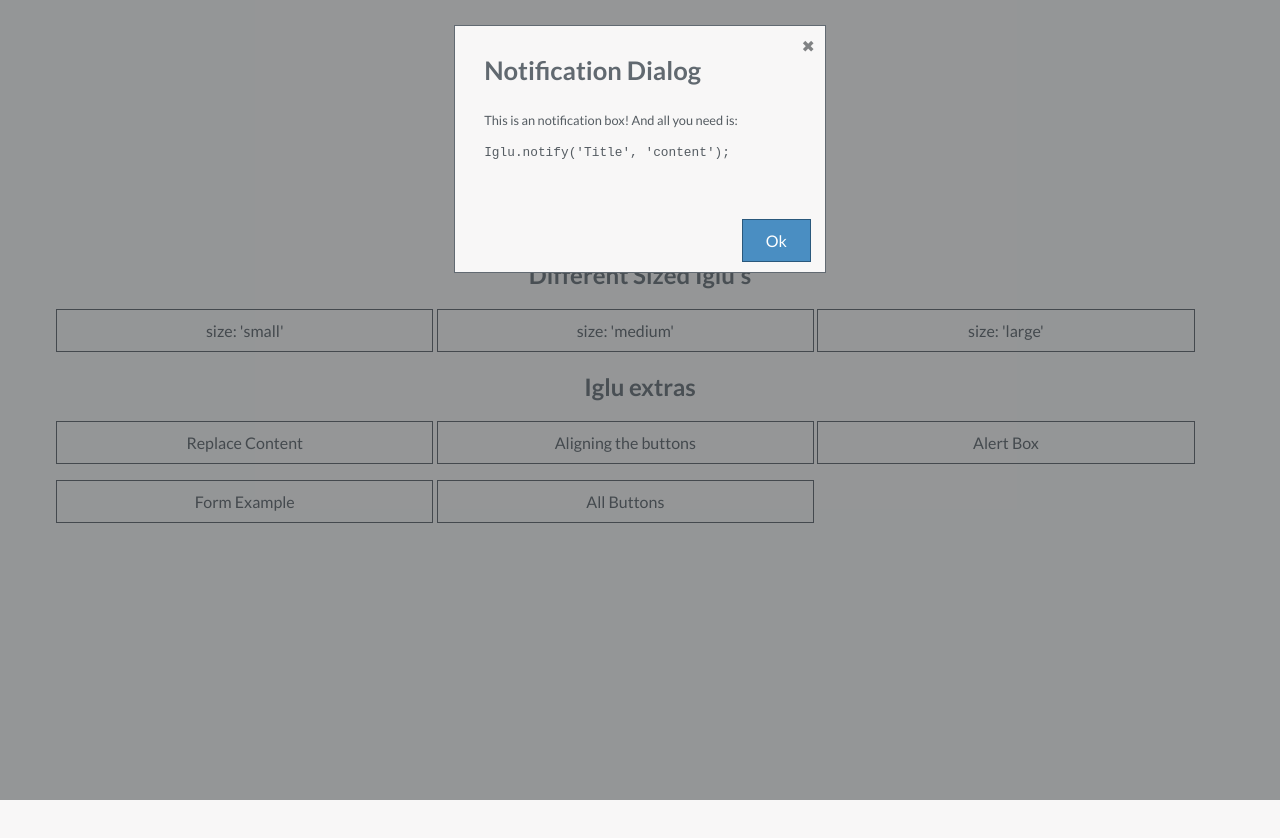
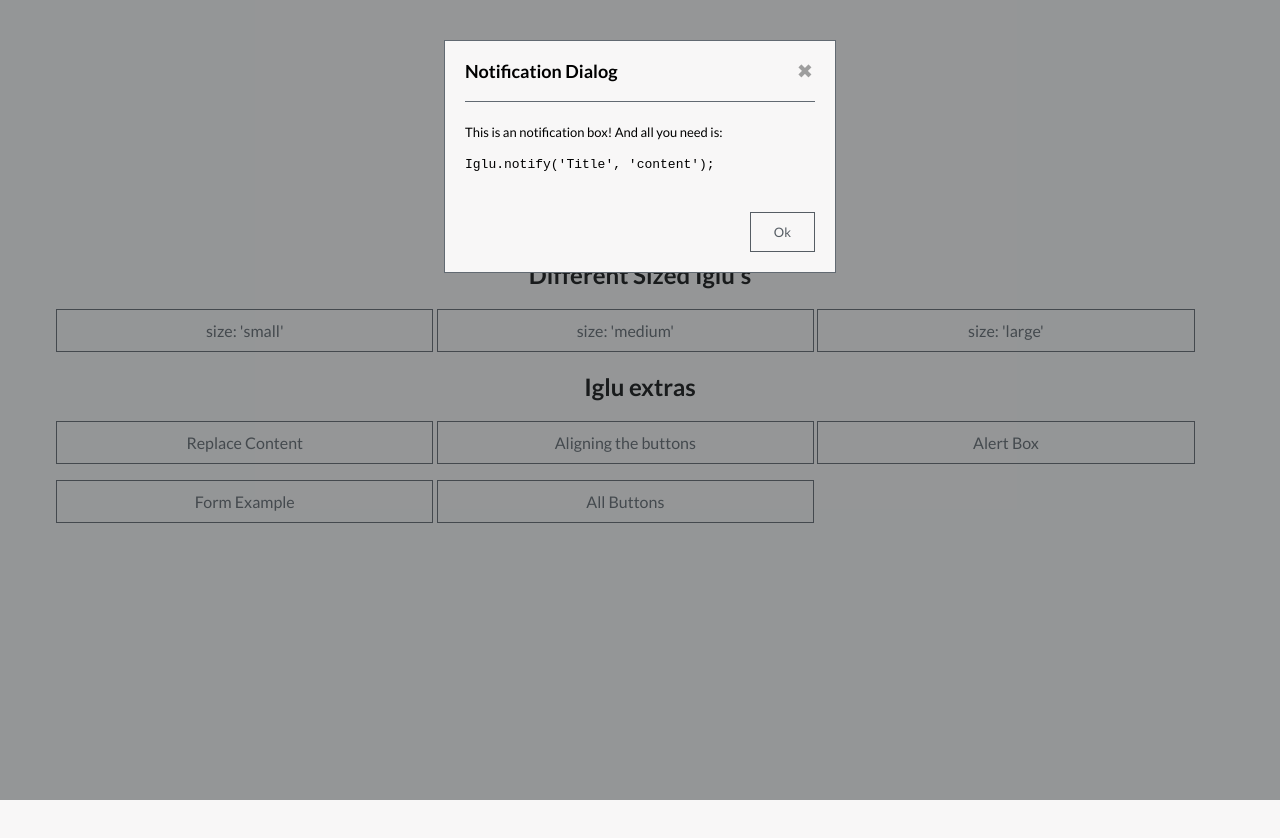
Before and after one commit to NigelGreenway/inuitcss.plugins.iglu, a website: page demo-docs/index.html in a window 1280 px wide. Both pictures are taken after a click on the button "Alert Box". Drawn offline with Linux system fonts and the light colour scheme.

Commit message:
Full overhaul of Iglu SASS / JS and demo files

```diff
--- a/_plugins.iglu.scss
+++ b/_plugins.iglu.scss
@@ -6,62 +6,47 @@
 \*------------------------------------*/
 
 /** Iglu globals **/
-$iglu-border:     1px solid lighten(hsla(210, 7.2727%, 21.5686%, 1.0000), 20%)!default;
-$iglu-font-color: hsla(210, 7%, 21%, 1.0)!default;
+$iglu-zindex:     100000 !default;
+$iglu-spacing:    20px !default;
+$iglu-font-size:  13px !default;
+$iglu-font-color: hsla(0, 0 ,0, 1.0000) !default;
 
 /** Iglu **/
-$iglu-zindex:           100000!default;
-$iglu-background-color: hsla(210, 7%, 21%, 0.5)!default;
+$iglu-background-color: hsla(210, 7%, 21%, 0.5) !default;
+$iglu-border:           1px solid lighten(hsla(210, 7.2727%, 21.5686%, 1.0000), 20%) !default;
 
 /** Iglu hut **/
-$iglu-hut-zindex:           $iglu-zindex+1!default;
-$iglu-hut-background-color: hsla(0, 5%, 97%, 1.0)!default;
+$iglu-hut-background-color: hsla(0, 5%, 97%, 1.0) !default;
+
+/** Close btn **/
+$close-icon:       "\2716" !default;
+$close-icon-color: hsla(0, 0, 62%, 1.0000) !default;
 
 /** Notification iglu hut **/
-$iglu-hut-notification-width:  350px!default;
-$iglu-hut-notification-height: 50px!default;
+$iglu-hut-notification-width:  350px !default;
+$iglu-hut-notification-height: 50px !default;
 
 /** Small iglu hut **/
-$iglu-hut-small-width:  50%!default;
-$iglu-hut-small-height: 100px!default;
+$iglu-hut-small-width:  50% !default;
+$iglu-hut-small-height: 100px !default;
 
 /** Medium iglu hut **/
-$iglu-hut-medium-width:  70%!default;
-$iglu-hut-medium-height: 300px!default;
+$iglu-hut-medium-width:  70% !default;
+$iglu-hut-medium-height: 300px !default;
 
 /** Large iglu hut **/
-$iglu-hut-large-width:  90%!default;
-$iglu-hut-large-height: 60%!default;
-
-/** Default button style */
-$iglu-hut-button-default-background:   #F5F5F5 !default;
-$iglu-hut-button-default-color:        hsl(210, 8%, 36%)!default;
-$iglu-hut-button-default-border-color: hsl(210, 8%, 36%)!default;
-
-/** Primary button style */
-$iglu-hut-button-primary-background:   #4a8ec2!default;
-$iglu-hut-button-primary-color:        #fff!default;
-$iglu-hut-button-primary-border-color: darken(#4a8ec2, 20%)!default;
-
-/** Warning button style */
-$iglu-hut-button-warning-background:   hsla(32, 82.8829%, 56.4706%, 1.0000);
-$iglu-hut-button-warning-color:        #fff!default;
-$iglu-hut-button-warning-border-color: darken(hsla(32, 82.8829%, 56.4706%, 1.0000), 20%)!default;
-
-/** Danger button style */
-$iglu-hut-button-danger-background:   hsla(354, 65.6899%, 56.1735%, 1.0000);
-$iglu-hut-button-danger-color:        #fff!default;
-$iglu-hut-button-danger-border-color: darken(hsla(354, 65.6899%, 56.1735%, 1.0000), 20%)!default;
+$iglu-hut-large-width:  90% !default;
+$iglu-hut-large-height: 60% !default;
 
 /*
  * This will stop the background scrolling
   * when an Iglu is active.
  */
-body.active-iglu{
+body.active-iglu {
     overflow: hidden;
 }
 
-.iglu{
+.iglu {
     position:         fixed;
     width:            100%;
     height:           100%;
@@ -73,157 +58,129 @@ body.active-iglu{
     overflow-x:       hidden;
     overflow-y:       scroll;
 
-    > .iglu__hut{
+    .iglu__hut {
         position:         relative;
         display:          block;
-        margin-top:       25px;
+        margin-top:       $iglu-spacing * 2;
+        margin-left:      auto;
+        margin-bottom:    0;
         margin-right:     auto;
-        margin-bottom:    0px;
-        margin-left:      auto;
-        padding:          10px;
+        padding:          ($iglu-spacing / 2) $iglu-spacing $iglu-spacing $iglu-spacing;
+        font-size:        $iglu-font-size;
         color:            $iglu-font-color;
         background-color: $iglu-hut-background-color;
-        z-index:          $iglu-hut-zindex;
+        z-index:          $iglu-zindex + 1;
         border:           $iglu-border;
 
-        &[size="notification"]{
+        &[size="notification"] {
             width:      $iglu-hut-notification-width;
             min-height: $iglu-hut-notification-height;
 
-            > .iglu__hut--body{
-                > .iglu__hut--content{
-                    min-height:$iglu-hut-notification-height;
+            .iglu__hut-body {
+                .iglu__hut-content {
+                    min-height: $iglu-hut-notification-height;
                 }
             }
         }
 
-        &[size="small"]{
-            width:  $iglu-hut-small-width;
+        &[size="small"] {
+            width:      $iglu-hut-small-width;
             min-height: $iglu-hut-small-height;
 
-            > .iglu__hut--body{
-                > .iglu__hut--content{
-                    min-height:$iglu-hut-small-height;
+            .iglu__hut-body {
+                .iglu__hut-content {
+                    min-height: $iglu-hut-small-height;
                 }
             }
         }
 
-        &[size="medium"]{
-            width: $iglu-hut-medium-width;
-            min-height:$iglu-hut-medium-height;
+        &[size="medium"] {
+            width:      $iglu-hut-medium-width;
+            min-height: $iglu-hut-medium-height;
 
-            > .iglu__hut--body{
-                > .iglu__hut--content{
-                    min-height:$iglu-hut-medium-height;
+            .iglu__hut-body {
+                .iglu__hut-content {
+                    min-height: $iglu-hut-medium-height;
                 }
             }
         }
 
-        &[size="large"]{
-            width: $iglu-hut-large-width;
-            min-height:$iglu-hut-large-height;
+        &[size="large"] {
+            width:      $iglu-hut-large-width;
+            min-height: $iglu-hut-large-height;
 
-            > .iglu__hut--body{
-                > .iglu__hut--content{
-                    min-height:$iglu-hut-large-height;
+            .iglu__hut-body {
+                .iglu__hut-content {
+                    min-height: $iglu-hut-large-height;
                 }
             }
         }
 
-        > .iglu__hut--body{
-            position: relative;
-            padding:  1.2rem;
-            display:  block;
-            z-index: ($iglu-hut-zindex + 1);
+        .iglu__hut-header {
+            position:      relative;
+            display:       block;
+            margin-bottom: $iglu-spacing;
+            z-index:       $iglu-zindex + 2;
+            line-height:   $iglu-spacing * 2;
+            border-bottom: $iglu-border;
 
-            > .close{
-                position: absolute;
-                top:      0;
-                right:    0;
-                cursor:   pointer;
-
-                &:hover{
-
-                }
+            h1 {
+                margin-top:    0;
+                margin-bottom: $iglu-spacing / 2;
+                padding-right: $iglu-spacing * 1.5; // Pad heading so that it can't be overlapped by the close button
+                font-size:     $iglu-font-size + 5;
+                text-align:    left;
             }
 
-            > h1{
-                margin-top: 0;
-                margin-bottom: 0;
-                font-size: 1.6em;
-                text-align: left;
-            }
+            .close {
+                height:      $iglu-spacing * 2;
+                width:       $iglu-spacing * 2;
+                position:    absolute;
+                top:         0;
+                right:       -$iglu-spacing / 2; // Move close button to corner
+                cursor:      pointer;
+                color:       $close-icon-color;
+                font-size:   $iglu-font-size * 1.5;
+                line-height: $iglu-spacing * 2;
+                text-align:  center;
 
-            > .iglu__hut--content{
-                font-size:      0.8rem;
-                line-height:    1.2rem;
-                color:          lighten($iglu-font-color, 15%);
-                padding-top:    1em;
+                &:before {
+                    content: $close-icon;
+                }
+
+                &:hover {
+                    &:before {
+                        color: darken($close-icon-color, 25%);
+                    }
+                }
             }
         }
 
-        > .iglu__hut--footer{
+        .iglu__hut-body {
+            position:       relative;
+            display:        block;
+            z-index:        $iglu-zindex + 2;
+            padding-bottom: $spacing-unit;
+
+            .iglu__hut-content {
+                font-size:   $iglu-font-size;
+                line-height: $iglu-spacing;
+                color:       $iglu-font-color;
+
+                p {
+                    margin-top: 0;
+                }
+            }
+        }
+
+        .iglu__hut-footer {
             position:   relative;
             display:    inline-block;
-            margin-top: 25px;
             width:      100%;
+            z-index:    $iglu-zindex + 2;
 
-
-            > .btn{
-                @extend .btn;
-
-                margin-right:     0.25rem;
-                background-color: $iglu-hut-button-default-background;
-                color:            $iglu-hut-button-default-color;
-                border-color:     $iglu-hut-button-default-border-color;
-
-                &:hover{
-                    background-color: darken($iglu-hut-button-default-background, 10%);
-                    color:            $iglu-hut-button-default-color;
-                    border-color:     $iglu-hut-button-default-border-color;
-                }
-
-                &.btn--primary{
-                    background-color: $iglu-hut-button-primary-background;
-                    color:            $iglu-hut-button-primary-color;
-                    border-color:     $iglu-hut-button-primary-border-color;
-
-                    :hover{
-                        background-color: $iglu-hut-button-primary-color;
-                        color:            $iglu-hut-button-primary-background;
-                        border-color:     $iglu-hut-button-primary-background;
-                    }
-                }
-
-                &.btn--warning{
-                    background-color: $iglu-hut-button-warning-background;
-                    color:            $iglu-hut-button-warning-color;
-                    border-color:     $iglu-hut-button-warning-border-color;
-
-                    &:hover{
-                        background-color: $iglu-hut-button-warning-color;
-                        color:            $iglu-hut-button-warning-background;
-                        border-color:     $iglu-hut-button-warning-background;
-                    }
-                }
-
-                &.btn--danger{
-                    background-color: $iglu-hut-button-danger-background;
-                    color:            $iglu-hut-button-danger-color;
-                    border-color:     $iglu-hut-button-danger-border-color;
-
-                    &:hover{
-                        background-color: $iglu-hut-button-danger-color;
-                        color:            $iglu-hut-button-danger-background;
-                        border-color:     $iglu-hut-button-danger-background;
-                    }
-                }
-
-                &:hover{
-
-                }
-
-                &.right{
+            .btn {
+                &.right {
                     float: right;
                 }
             }
--- a/demo-docs/demo.scss
+++ b/demo-docs/demo.scss
@@ -1,83 +1,124 @@
+/** Import Inuit default settings **/
 @import "../bower_components/inuit-defaults/settings.defaults";
 
-$color-blue:    hsla(206, 49.5868%, 52.5490%, 1.0000);
-$color-light:   hsla(0, 5%, 97.0000%, 1.0000);
-$color-dark:    hsla(210, 7.2727%, 21.5686%, 1.0000);
+/** Set demo colours **/
+$color-blue:  hsla(211, 83%, 38%, 1.0000);
+$color-light: hsla(0, 5%, 97.0000%, 1.0000);
+$color-dark:  hsla(210, 7.2727%, 21.5686%, 1.0000);
 
+/** Override Inuit btn defaults **/
 $inuit-btn-background:   $color-light!default;
 $inuit-btn-color:        lighten($color-dark, 15%)!default;
 $inuit-btn-border-color: lighten($color-dark, 15%)!default;
 
+/** Enable Inuit btn sizes **/
 $inuit-enable-btn--small: true !default;
 $inuit-enable-btn--large: true !default;
 $inuit-enable-btn--full:  true !default;
 $inuit-enable-btn--pill:  true !default;
 
+/** Extend Inuit spacing unit **/
 $spacing-unit: $inuit-base-spacing-unit;
 
-// Demo Tool Box:
+
+/** Iglu globals **/
+$iglu-zindex:     100000 !default;
+$iglu-spacing:    20px !default;
+$iglu-font-size:  13px !default;
+$iglu-font-color: hsla(0, 0 ,0, 1.0000) !default;
+
+/** Iglu **/
+$iglu-background-color: hsla(210, 7%, 21%, 0.5) !default;
+$iglu-border:           1px solid lighten(hsla(210, 7.2727%, 21.5686%, 1.0000), 20%) !default;
+
+/** Iglu hut **/
+$iglu-hut-background-color: hsla(0, 5%, 97%, 1.0) !default;
+
+/** Close btn **/
+$close-icon:       "\2716" !default;
+$close-icon-color: hsla(0, 0, 62%, 1.0000) !default;
+
+/** Notification iglu hut **/
+$iglu-hut-notification-width:  350px !default;
+$iglu-hut-notification-height: 50px !default;
+
+/** Small iglu hut **/
+$iglu-hut-small-width:  50% !default;
+$iglu-hut-small-height: 100px !default;
+
+/** Medium iglu hut **/
+$iglu-hut-medium-width:  70% !default;
+$iglu-hut-medium-height: 300px !default;
+
+/** Large iglu hut **/
+$iglu-hut-large-width:  90% !default;
+$iglu-hut-large-height: 60% !default;
+
+
+
+/** Demo Tool Box: **/
 @import "../bower_components/inuit-functions/tools.functions";
 @import "../bower_components/inuit-buttons/objects.buttons";
 @import "../plugins.iglu";
 
-html{
+/** Demo CSS **/
+html {
     padding:          $spacing-unit;
     height:           100%;
     font-family:      'Lato', sans-serif;
     background-color: $color-light;
 }
 
-body{
+body {
     height: 100%;
 }
 
-input:focus{
+input:focus {
     outline:0;
 }
 
-a{
-	color: $color-blue;
-	text-decoration: none;
+a {
+    color: $color-blue;
+    text-decoration: none;
 }
 
-.strikethrough{
-	text-decoration: line-through;
+.strikethrough {
+    text-decoration: line-through;
 }
 
-h1,h2{
-    text-align: center;
-    color:      hsla(210, 7%, 41%, 1.0);
-}
-
-.clearfix{
-    clear:both;
-}
-
-.center{
+h1, h2 {
     text-align: center;
 }
 
-.btn:hover{
-    background-color: #4a8ec2;
-    color: #fff;
+.clearfix {
+    clear: both;
 }
 
-.btn.btn--third{
-    width:  32.32%;
+.center {
+    text-align: center;
 }
 
-.wrapper{
+.btn:hover {
+    background-color: #4a8ec2;
+    color:            #fff;
+}
+
+.btn.btn--third {
+    width: 32.32%;
+}
+
+.wrapper {
     position: relative;
     height:   100%;
     width:    100%;
 
     > .layout {
-        padding:  $spacing-unit;
+        padding: $spacing-unit;
     }
 }
 
-input{
-    display:block;
+input {
+    display:        block;
     width:          80%;
     padding-top:    8px;
     padding-right:  8px;
--- a/iglu.js
+++ b/iglu.js
@@ -78,12 +78,14 @@
             // Todo: Should this be a series of doc.createElement()??
             Iglu.container.innerHTML=''+
             '<div class="iglu__hut" size="' + size + '">' +
-                '<div class="iglu__hut--body">' +
-                    '<span class="close">&#10006;</span>' +
+                '<div class="iglu__hut-header">' +
+                    '<span class="close"></span>' +
                     title +
-                    '<main class="iglu__hut--content">' + content + '</main>' +
                 '</div>' +
-                '<footer class="iglu__hut--footer"></footer>' +
+                '<div class="iglu__hut-body">' +
+                    '<main class="iglu__hut-content">' + content + '</main>' +
+                '</div>' +
+                '<footer class="iglu__hut-footer"></footer>' +
             '</div>';
 
             return Iglu;
@@ -94,7 +96,7 @@
          */
          button: function(button) {
 
-            footer = Iglu.container.getElementsByClassName('iglu__hut--footer')[0];
+            footer = Iglu.container.getElementsByClassName('iglu__hut-footer')[0];
 
             btn = document.createElement('button');
 
@@ -200,7 +202,7 @@
          * @param string content
          */
          replaceContent: function(content) {
-            this.container.getElementsByClassName('iglu__hut--content')[0].innerHTML=content;
+            this.container.getElementsByClassName('iglu__hut-content')[0].innerHTML=content;
         }
     };
 
```
Also changed, not shown: demo-docs/demo.css, 1 other file.
